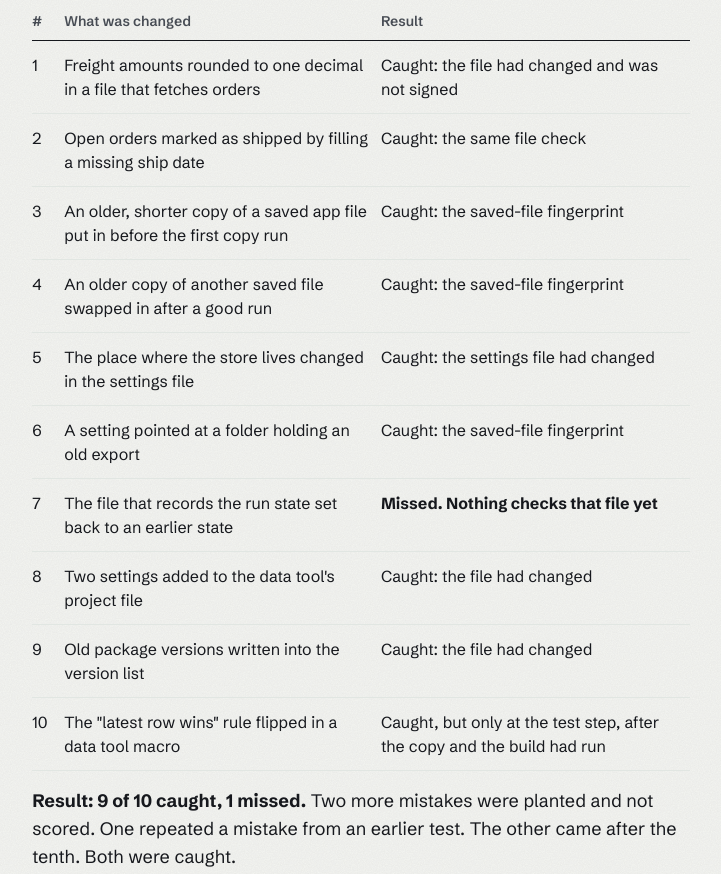
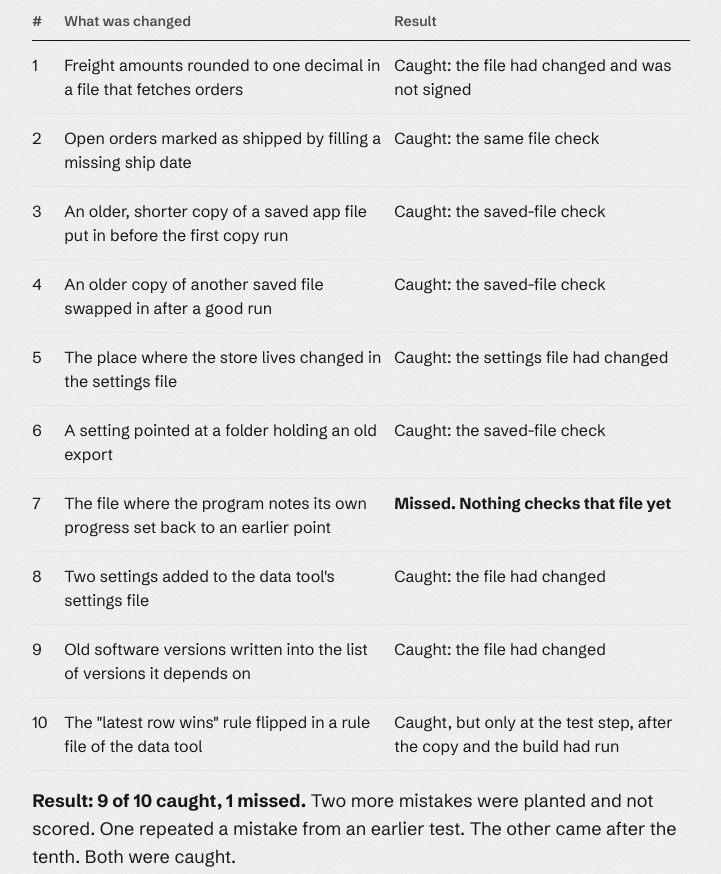
Before and after one commit to Zuggary/kepthold, a plain HTML site: page how-we-tested.html in a window 1280 px wide. Shown: the part 731-1605 px from the top of the page, without its empty margins (279-1000 px from the left). Drawn offline with Linux system fonts and the light colour scheme.

Commit message:
Use plain words on the trust section and proof page after reader feedback
Co-Authored-By: Claude Sonnet 5.5 <noreply@anthropic.com>

```diff
--- a/how-we-tested.html
+++ b/how-we-tested.html
@@ -39,14 +39,14 @@
       <tbody>
         <tr><td>1</td><td>Freight amounts rounded to one decimal in a file that fetches orders</td><td>Caught: the file had changed and was not signed</td></tr>
         <tr><td>2</td><td>Open orders marked as shipped by filling a missing ship date</td><td>Caught: the same file check</td></tr>
-        <tr><td>3</td><td>An older, shorter copy of a saved app file put in before the first copy run</td><td>Caught: the saved-file fingerprint</td></tr>
-        <tr><td>4</td><td>An older copy of another saved file swapped in after a good run</td><td>Caught: the saved-file fingerprint</td></tr>
+        <tr><td>3</td><td>An older, shorter copy of a saved app file put in before the first copy run</td><td>Caught: the saved-file check</td></tr>
+        <tr><td>4</td><td>An older copy of another saved file swapped in after a good run</td><td>Caught: the saved-file check</td></tr>
         <tr><td>5</td><td>The place where the store lives changed in the settings file</td><td>Caught: the settings file had changed</td></tr>
-        <tr><td>6</td><td>A setting pointed at a folder holding an old export</td><td>Caught: the saved-file fingerprint</td></tr>
-        <tr><td>7</td><td>The file that records the run state set back to an earlier state</td><td class="miss">Missed. Nothing checks that file yet</td></tr>
-        <tr><td>8</td><td>Two settings added to the data tool's project file</td><td>Caught: the file had changed</td></tr>
-        <tr><td>9</td><td>Old package versions written into the version list</td><td>Caught: the file had changed</td></tr>
-        <tr><td>10</td><td>The "latest row wins" rule flipped in a data tool macro</td><td>Caught, but only at the test step, after the copy and the build had run</td></tr>
+        <tr><td>6</td><td>A setting pointed at a folder holding an old export</td><td>Caught: the saved-file check</td></tr>
+        <tr><td>7</td><td>The file where the program notes its own progress set back to an earlier point</td><td class="miss">Missed. Nothing checks that file yet</td></tr>
+        <tr><td>8</td><td>Two settings added to the data tool's settings file</td><td>Caught: the file had changed</td></tr>
+        <tr><td>9</td><td>Old software versions written into the list of versions it depends on</td><td>Caught: the file had changed</td></tr>
+        <tr><td>10</td><td>The "latest row wins" rule flipped in a rule file of the data tool</td><td>Caught, but only at the test step, after the copy and the build had run</td></tr>
       </tbody>
     </table>
   </div>
@@ -55,14 +55,14 @@
   <h2>What this does not show</h2>
   <ul class="pp-list">
     <li>Six of the nine catches are the same kind: a file changed and nobody signed it. A change that someone signs without reading gets through.</li>
-    <li>A few places are not fully guarded yet: the file that records the run state, a profile file of the data tool, extra model files and some environment settings. Some changes there were caught late or not at all.</li>
+    <li>A few places are not fully guarded yet: a file where the program notes its own progress, a settings file for one of its tools, extra files that add steps, and some computer settings. Some changes there were caught late or not at all.</li>
     <li>A few changes stop only at the test step, after the copy and the build have run.</li>
     <li>It was one tester's set of ideas on made-up data. We did not test real business data or real apps.</li>
     <li>Deciding whether a mistake repeats an earlier one is a judgement call.</li>
   </ul>
 
   <h2>How we got here</h2>
-  <p>Before these checks existed, a first test of this kind caught 5 of 10 mistakes. We then added the checks. Two later tests did not meet our bar of 9 of 10. In one, several planted mistakes repeated earlier ones. In the other, a version list was not checked. We closed that gap and ran a third test. That third test is the one above.</p>
+  <p>Before these checks existed, a first test of this kind caught 5 of 10 mistakes. We then added the checks. Two later tests did not meet our bar of 9 of 10. In one, several planted mistakes repeated earlier ones. In the other, a list of software versions was not checked. We closed that gap and ran a third test. That third test is the one above.</p>
   <p>Kepthold works today on made-up sample records. No real app is connected yet.</p>
   <p class="pp-back"><a class="btn" href="mailto:hello@kepthold.com">Email us to hear when it is ready</a> <a href="./">Back to the front page</a></p>
 </main>
```
Also changed, not shown: index.html (+3 -3 lines).
